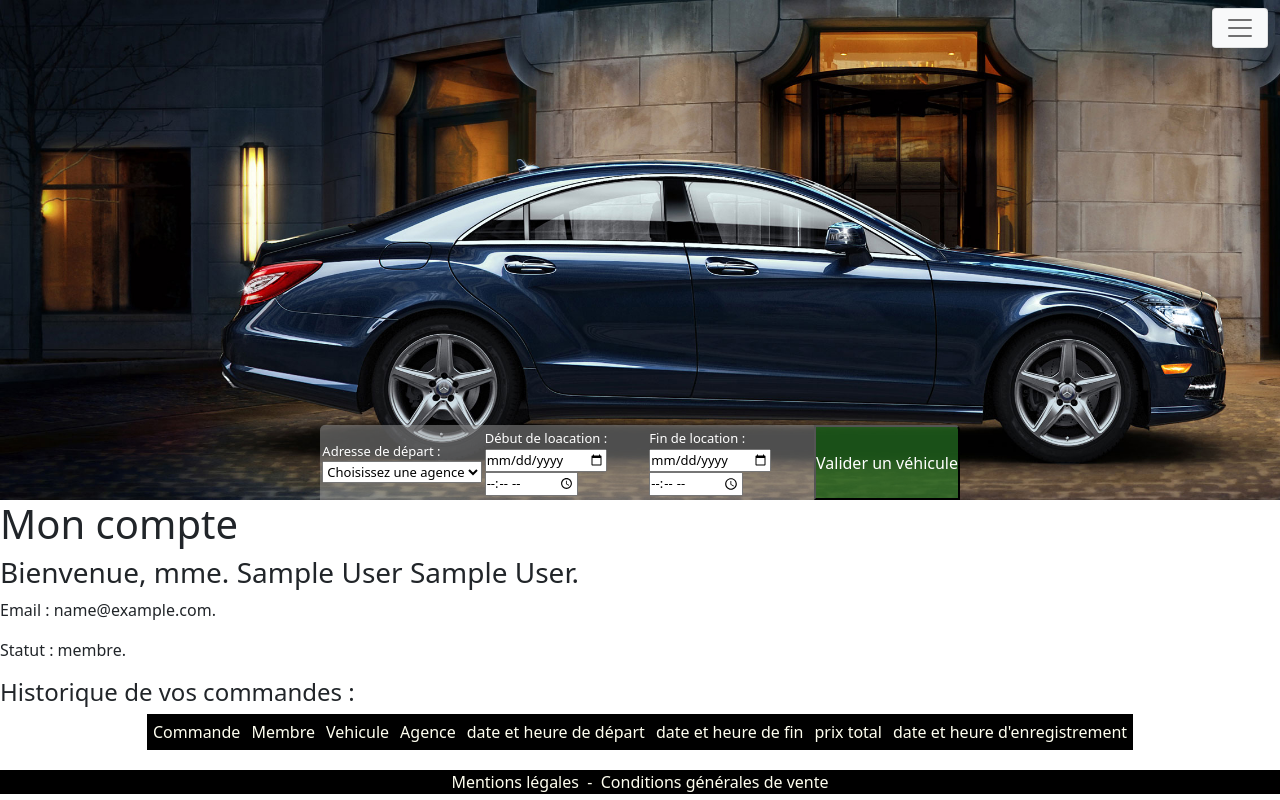
After one commit to thomas95270/php-Projet-dynamique, a PHP site: page /mon_compte.php in a window 1280 px wide. The commit adds this page. Run offline with PHP 8.4, Linux system fonts and the light colour scheme; the visitor is signed in with stand-in values (Sample User, id 1); data that the repository does not hold is empty.

Commit message:
version 10 02 2022 17h40

```diff
--- a/admin/assets/core/deconnexion.php
+++ b/admin/assets/core/deconnexion.php
@@ -1,5 +1,5 @@
 <?php
 session_start();
 $_SESSION['statut']=-1;
-header('Location: ../../index.php');
+header('Location: ../../../visiteur/index.php');
 ?>
--- a/admin/assets/inc/header.php
+++ b/admin/assets/inc/header.php
@@ -15,7 +15,7 @@
             <div class="offcanvas-body">
               <ul class="navbar-nav justify-content-end flex-grow-1 pe-3">
                 <li class="nav-item">
-                  <a class="nav-link active" aria-current="page" href="../deconnexion.php">Se déconnecter</a>
+                  <a class="nav-link active" aria-current="page" href="assets/core/deconnexion.php">Se déconnecter</a>
                 </li>
                 <li class="nav-item">
                   <a class="nav-link active" aria-current="page" href="membres.php">Gérer les membres</a>
--- a/visiteur/assets/core/deconnexion.php
+++ b/visiteur/assets/core/deconnexion.php
@@ -1,5 +1,6 @@
 <?php
 session_start();
+$_SESSION = array();
 $_SESSION['statut']=-1;
 header('Location: ../../index.php');
 ?>
--- a/visiteur/assets/css/style.css
+++ b/visiteur/assets/css/style.css
@@ -3,7 +3,14 @@
 	padding: 0;
 	box-sizing: border-box;
 }
-
+body {
+	width: 100%;
+	/* background-color: aqua; */
+}
+main {
+	width: 100%;
+}
+/* *******************************HEADER************************************ */
 header {
 	background-image: url("../img/background1.jpg");
 	background-size: cover;
@@ -16,6 +23,7 @@ nav button:hover {
 	-webkit-box-shadow: 0px 0px 5px 5px rgba(230, 230, 230, 0.5);
 	box-shadow: 0px 0px 5px 5px rgba(230, 230, 230, 0.5);
 }
+/* *******************************INDEX************************************ */
 #filtres {
 	display: flex;
 	width: 50%;
@@ -44,6 +52,55 @@ nav button:hover {
 .display-none {
 	display: none;
 }
-/* body {
-	background-color: aqua;
-} */
+
+/* *******************************FOOTER************************************ */
+#footer {
+	height: 10%;
+	display: flex;
+	justify-content: center;
+	background-color: black;
+	color: ivory;
+	margin-top: 20px;
+}
+#footer > a {
+	color: inherit;
+	text-decoration: none;
+}
+#footer > a:hover {
+	text-decoration: underline;
+	cursor: pointer;
+	color: ivory;
+}
+
+/* *******************************MENTIONS LEGALES************************************ */
+#raison_sociale,
+#mail {
+	display: flex;
+	flex-direction: column;
+	align-items: center;
+}
+#mail {
+	width: 50%;
+	display: flex;
+	flex-direction: column;
+	align-items: center;
+}
+/* *******************************CONTACT************************************ */
+.messager,
+.email {
+	justify-content: space-between;
+}
+
+/* *******************************TABLEAU************************************ */
+table {
+	text-align: center;
+	margin: 0 auto;
+}
+thead {
+	background-color: black;
+	color: ivory;
+}
+td {
+	border: 1px solid black;
+	padding: 5px;
+}
--- a/visiteur/assets/inc/footer.php
+++ b/visiteur/assets/inc/footer.php
@@ -1,3 +1,5 @@
 <footer>
-        ICI c'est le footer
+        <div id="footer">
+                <a href="mentions_legales.php">Mentions légales</a> &nbsp; - &nbsp;<a href="conditions_generales.php">Conditions générales de vente</a>
+        </div>
 </footer>
--- a/visiteur/assets/inc/header.php
+++ b/visiteur/assets/inc/header.php
@@ -37,20 +37,70 @@
           </div>
         </nav>
 
+<!-- ----------------FORMULAIRE Filtres pour reservation------------------------ -->
 <div id="filtres">
   <div class="agence text-white">
-                Adresse de départ <br>
+    <!-- ----------------FILTRE AGENCE------------------------ -->
+      <form action="index.php" method='POST' onChange="submit()">
+      Adresse de départ : <br>
+      <?php
+      $bdd = new PDO('mysql:host=localhost;dbname=veville', 'root', '');
+      $sql = "SELECT  id_agence, titre FROM agence;";
+      $requete = $bdd->prepare($sql);
+      $requete->execute();
+      $resultat=$requete->fetchAll(PDO::FETCH_ASSOC);
+      ?>
 
+<select name="agence" id="id_agence">
+  <option name="id_agence">Choisissez une agence</option>';
+  <?php
+            foreach($resultat as $agence){
+              if(isset ($_POST["id_agence"])){
+                $_SESSION['id_agence']=$_POST['agence'];
+              echo '<option name="id_agence" value="' .$agence["id_agence"] . '">'.$agence["titre"].'</option>';
+            }else{
+              echo '<option name="id_agence" value="' .$agence["id_agence"] . '">'.$agence["titre"].'</option>';}
+
+            }
+            ?>
+          <option name="id_agence" value="0">Toutes les agences</option>';
+        </select>
+      </form>
     </div>
+    <!-- ----------------FILTRE Date Debut------------------------ -->
     <div class="date_debut text-white">
-                debut de location <br>
+        <form action="index.php" method='POST' onChange="submit()">
+          Début de loacation : <br>
+          <input type="date" name="date_depart" id="date_depart"
+          value="<?php if(isset ($_POST['date_depart'])){
+                    echo $_POST['date_depart'];
+                    $_SESSION['date_depart']=$_POST['date_depart'];
+                    } ?>">
+          <input type="time" name="heure_depart" id="heure_depart"
+          value="<?php if(isset ($_POST['heure_depart'])){
+                    echo $_POST['heure_depart'];
+                    $_SESSION['heure_depart']=$_POST['heure_depart'];
+                    } ?>">
         </div>
+      </form>
+      <!-- ----------------FILTRE Date fin------------------------ -->
       <div class="date_fin text-white">
-                Fin de location <br>
+        <form action="index.php" method='POST' onChange="submit()">
+          Fin de location : <br>
+          <input type="date" name="date_fin" id="date_fin"
+          value="<?php if(isset ($_POST['date_fin'])){
+                    echo $_POST['date_fin'];
+                    $_SESSION['date_fin']=$_POST['date_fin'];
+                    } ?>">
+          <input type="time" name="heure_fin" id="heure_fin"
+          value="<?php if(isset ($_POST['date_fin'])){
+                    echo $_POST['date_fin'];
+                    $_SESSION['date_fin']=$_POST['date_fin'];
+                    } ?>">
+        </form>
         </div>
-              <div class="valider text-white ">
-                Valider un véhicule
-              </div>
+        <input type="submit" class="valider text-white" value="Valider un véhicule">
+
   </div>
 
 </header>
--- /dev/null
+++ b/visiteur/assets/js/reserver.js
@@ -0,0 +1,3 @@
+"use strict";
+
+let btnReserver = document.querySelector
--- /dev/null
+++ b/visiteur/mon_compte.php
@@ -0,0 +1,76 @@
+<?php
+session_start();
+include('assets/inc/head.php');
+?>
+  <title>Mon compte</title>
+
+<?php
+include('assets/inc/header.php');
+?>
+<main>
+  <?php
+  ?>
+<section>
+<h1>Mon compte</h1>
+<h3>Bienvenue,
+    <?php if($_SESSION['civilite']=='f'){echo "mme.";}else{echo "M.";} ?>
+    <?php echo $_SESSION['nom'] ?>
+    <?php echo $_SESSION['prenom'] ?>.</h3>
+<p>Email : <?php echo $_SESSION['email'] ?>.</p>
+<p>Statut : membre.</p>
+
+<?php
+$bdd = new PDO('mysql:host=localhost;dbname=veville', 'root','');
+$sql = "SELECT commande.id_commande, commande.fk_membre, commande.fk_agence, commande.fk_vehicule,
+        commande.date_heure_depart, commande.date_heure_fin, commande.prix_total, commande.date_enregistrement,
+        vehicule.titre AS titreVehicule, agence.titre AS titreAgence FROM commande
+        LEFT JOIN vehicule
+        ON commande.fk_vehicule = vehicule.id_vehicule
+        LEFT JOIN agence
+        ON vehicule.fk_agence = agence.id_agence
+        LEFT JOIN membre
+        ON commande.fk_membre=membre.id_membre;";
+$requete = $bdd->prepare($sql);
+$requete->execute();
+$resultat = $requete->fetchALL(PDO::FETCH_ASSOC);
+?>
+<h4>Historique de vos commandes : </h4>
+<table>
+    <thead>
+        <td>Commande</td>
+        <td>Membre</td>
+        <td>Vehicule</td>
+        <td>Agence</td>
+        <td>date et heure de départ</td>
+        <td>date et heure de fin</td>
+        <td>prix total</td>
+        <td>date et heure d'enregistrement</td>
+    </thead>
+    <tbody>
+        <?php foreach($resultat as $com){
+            echo "<tr>
+            <td>" . $com['id_commande'] . "</td>
+            <td>" . $com['fk_membre'] . " - ". $_SESSION['prenom'] . " " . $_SESSION['nom'] . " - " . $_SESSION['email'] . "</td>
+            <td>" . $com['fk_vehicule'] . " - ". $com['titreVehicule'] . "</td>
+            <td>" . $com['fk_agence'] . " - ". $com['titreAgence'] . "</td>
+            <td>" . $com['date_heure_depart'] . "</td>
+            <td>" . $com['date_heure_fin'] . "</td>
+            <td>" . $com['prix_total'] . "€</td>
+            <td>" . $com['date_enregistrement'] . "</td>
+            </tr>";
+        }
+        ?>
+    </tbody>
+</table>
+</section>
+</main>
+
+<!------------------------------footer-------------------------------------->
+<?php
+ include('assets/inc/footer.php');
+?>
+</body>
+  <script src="https://cdn.jsdelivr.net/npm/bootstrap@5.1.3/dist/js/bootstrap.bundle.min.js" integrity="sha384-ka7Sk0Gln4gmtz2MlQnikT1wXgYsOg+OMhuP+IlRH9sENBO0LRn5q+8nbTov4+1p" crossorigin="anonymous"></script>
+  <script src="assets/js/filtre_prix.js"></script>
+  <script src="assets/js/reserver.js"></script>
+</html>
```
Also changed, not shown: visiteur/assets/core/connexion_test.php (+8 -4 lines), visiteur/commande_form.php (added, +39 -0 lines), visiteur/conditions_generales.php (added, +180 -0 lines), visiteur/contact.php (+57 -0 lines), visiteur/index.php (+33 -11 lines), visiteur/mail.php (added, +22 -0 lines), visiteur/mentions_legales.php (added, +41 -0 lines). Lines whose indentation alone changed are shown as unchanged.
